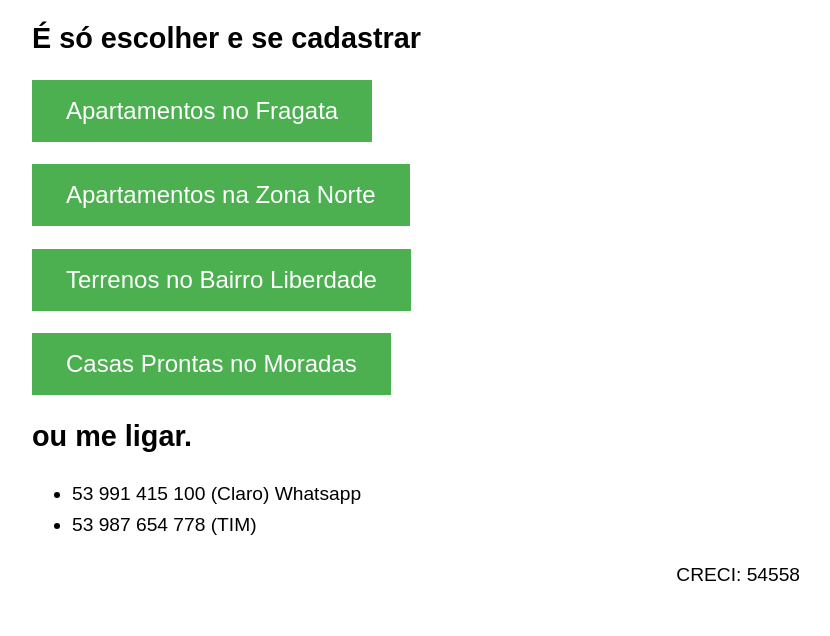
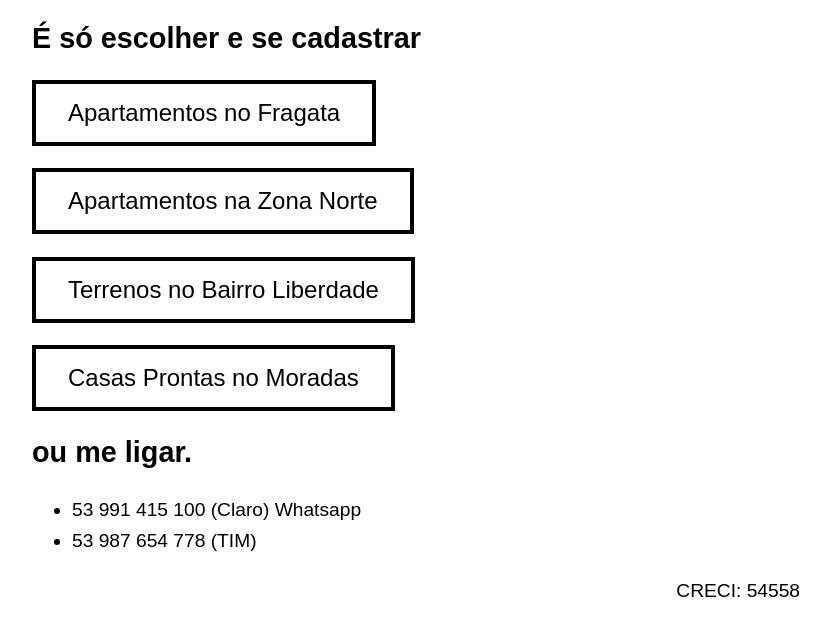
Before and after one commit to gustavomello/gustavomello.github.io, a plain HTML site: page index.html in a window 1280 px wide. Shown: the part 116-752 px from the top of the page, without its empty margins (224-1054 px from the left). Drawn offline with Linux system fonts and the light colour scheme.

Commit message:
arrumar o botao

```diff
--- a/index.html
+++ b/index.html
@@ -14,15 +14,14 @@
 		line-height:1.2em;
 	}
 	button {
-    background-color: #4CAF50;
-    color: white;
-    border: 2px solid #4CAF50;
+    background-color: white;
+    color: black;
+    border: 4px solid black;
     padding: 15px 32px;
     text-align: center;
-    text-decoration: bold;
+    text-decoration: none;
     display: inline-block;
     font-size: 24px;
-	font-style: bold;
 }
 </style>
 <article>
@@ -32,10 +31,10 @@
 	</header>
 	<section>
 		<h2>É só escolher e se cadastrar</h2>
-	<h3><a href="/formulário.html"><button>Apartamentos no Fragata</button></a></h3>
-	<h3><a href="/formulário.html"><button>Apartamentos na Zona Norte</button></a></h3>
-	<h3><a href="/formulário.html"><button>Terrenos no Bairro Liberdade</button></a></h3>
-	<h3><a href="/formulário.html"><button>Casas Prontas no Moradas</button></a></h3>
+	<h3><a href="/formulario.html"><button>Apartamentos no Fragata</button></a></h3>
+	<h3><a href="/formulario.html"><button>Apartamentos na Zona Norte</button></a></h3>
+	<h3><a href="/formulario.html"><button>Terrenos no Bairro Liberdade</button></a></h3>
+	<h3><a href="/formulario.html"><button>Casas Prontas no Moradas</button></a></h3>
 
 
 	</section>
```
